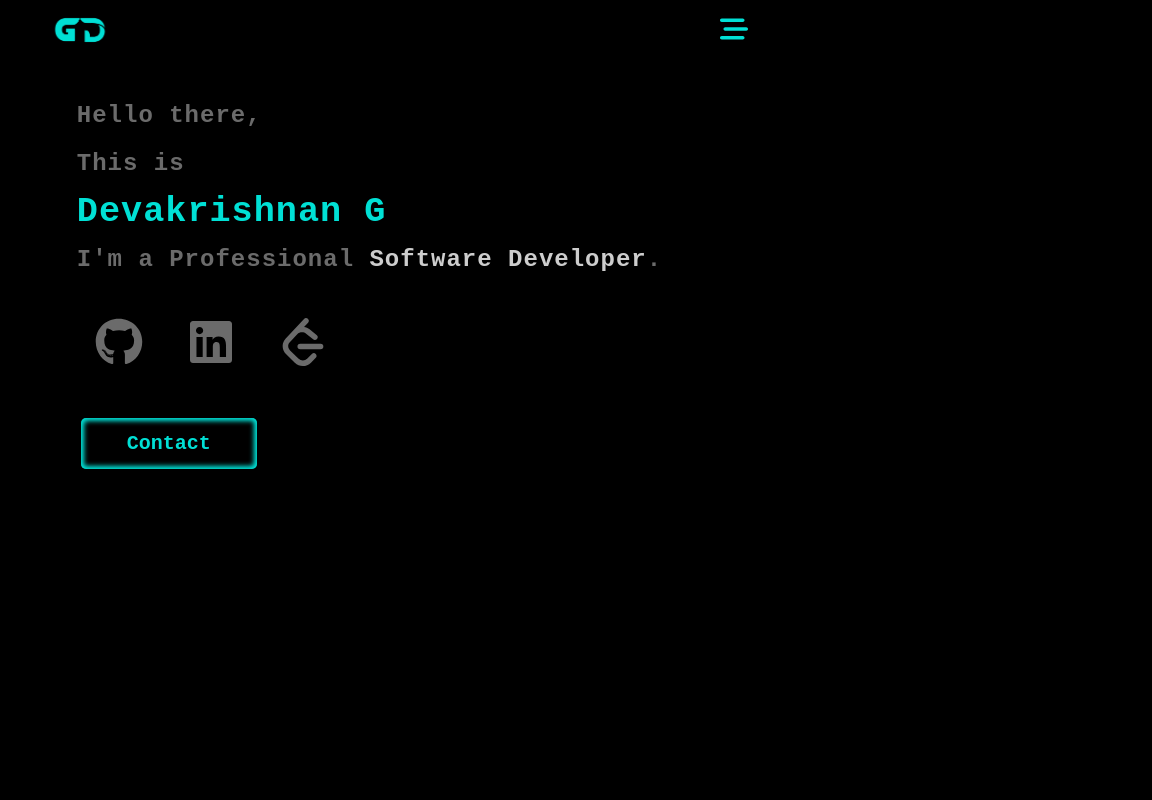
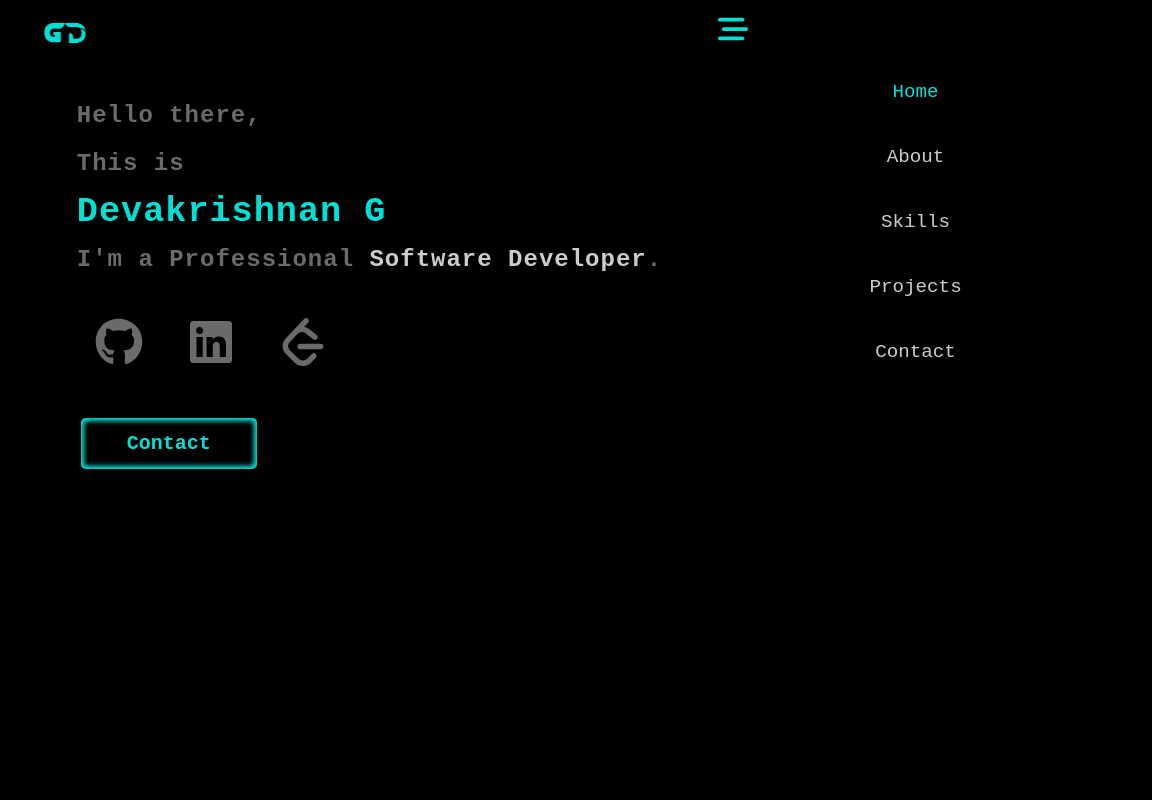
Before and after one commit to gdevakrishnan/gdevakrishnan-portfolio, a React (Vite) app in the folder client/: page / in a window 768 px wide. Shown: the top 800 px of the page, 1152 px wide, since content can reach past the window. Built offline with nearby package versions, Linux system fonts and the light colour scheme.

Commit message:
Production debug

```diff
--- a/client/src/components/Navbar.jsx
+++ b/client/src/components/Navbar.jsx
@@ -11,19 +11,17 @@ function Navbar() {
 
   return (
     <Fragment>
-      <nav className='nav'>
-        <input type="checkbox" name="check" id="check" />
-        <h1 className="logo">
-          <img src={logo} alt="gd" className="img" />
-        </h1>
-
-        <label htmlFor="check" onClick={() => setMenuBtn(!menuBtn)}>
-          <h1 className="fa">
+      <header>
+        <nav>
+          <input type="checkbox" id="check" onClick={() => setMenuBtn(!menuBtn)} />
+          <label htmlFor='check' class="checkbtn">
             {
               (menuBtn) ? <FaBarsStaggered /> : <GrClose />
             }
-          </h1>
           </label>
+
+          <img src={logo} alt="gd" className="logo" />
+
           <ul>
             <li>
               <Link
@@ -67,6 +65,7 @@ function Navbar() {
             </li>
           </ul>
         </nav>
+      </header>
     </Fragment>
   )
 }
--- a/client/src/index.css
+++ b/client/src/index.css
@@ -28,6 +28,12 @@ body {
   min-height: 100vh;
 }
 
+@media screen and (max-width: 600px) {
+  .page {
+    min-height: 50vh;
+  }
+}
+
 .title {
   text-transform: capitalize;
   color: var(--main);
@@ -45,169 +51,94 @@ body {
 }
 
 /* Navbar */
-.nav {
+nav {
   height: 60px;
   width: 100%;
   background-color: var(--color1);
-  display: flex;
-  justify-content: space-around;
-  padding: 0px 20px;
-  z-index: 999;
 }
 
-.nav .logo {
-  display: flex;
-  justify-content: center;
-  align-items: center;
+.logo {
+  height: 50px;
+  width: auto;
+  float: left;
+  margin: 8px 0px 0px 40px;
 }
 
-.nav .logo .img {
-  height: 60px;
-  width: auto;
+nav ul {
+  float: right;
+  margin: 18px 30px 0px 0px;
 }
 
-.nav ul {
-  display: flex;
-  justify-content: center;
-  line-height: 40px;
+nav ul li {
+  display: inline-block;
 }
 
-.nav ul li {
-  margin: 0px 10px;
-  padding: 0px 10px;
-  height: 90%;
-  line-height: 50px;
-  transition: all 0.2s ease;
+nav ul li a {
+  font-size: 1.1rem;
+  margin-right: 12px;
+  padding: 10px;
+  color: var(--text);
 }
 
-.nav ul li.active,
-.nav ul li:hover {
-  border-bottom: 4px solid var(--main);
+nav ul li a:hover {
+  border-bottom: 2px solid var(--main);
 }
 
-.nav ul {
-  display: flex;
-  justify-content: center;
-  align-items: center;
-}
-
-.nav ul li a {
-  font-size: 1.2rem;
-  font-weight: 700;
-  letter-spacing: 1px;
-  color: var(--text);
+.checkbtn {
+  color: var(--main);
+  font-size: 30px;
+  float: right;
+  margin: 14px 20px 0px 20px;
+  cursor: pointer;
+  display: none;
 }
 
 #check {
   display: none;
 }
 
-.nav .fa {
-  position: absolute;
-  right: 20px;
-  top: 15px;
-  color: var(--main);
-  font-size: 28px;
-  cursor: pointer;
-  display: none;
-}
-
-@media screen and (max-width: 800px) {
-  .nav {
-    flex-direction: column;
+@media screen and (max-width:972px) {
+  nav ul {
+    position: fixed;
+    height: auto;
+    width: 40%;
+    margin: 0px 0px;
+    top: 60px;
+    right: -40%;
+    text-align: center;
+    background-color: var(--color1);
+    transition: all 0.6s ease-out;
+    z-index: 1000;
   }
 
-  .nav ul {
-    z-index: 1000;
-    background-color: var(--color1);
-    flex-direction: column;
-    position: absolute;
-    text-align: center;
-    top: 60px;
-    right: -100%;
-    height: auto;
-    width: 40%;
-    transition: all 1s ease-in;
-    opacity: 0.98;
-    border-radius: 8px;
-    box-shadow: inset 2px 2px 10px 1px var(--color2), inset -2px -2px 50px 1px var(--color2);
-
+  nav ul li {
+    display: block;
+    line-height: 4rem;
   }
 
-  .nav .fa {
-    display: block;
+  nav ul li a {
+    font-size: 1.2rem;
+  }
+
+  nav ul li a:hover {
+    color: var(--main);
+    background-color: transparent;
+    border: none;
+  }
+
+  .checkbtn {
+    display: inline-block;
   }
 
   #check:checked~ul {
-    right: 10px;
-  }
-
-  .nav ul li {
-    line-height: 60px;
-  }
-
-  .nav ul li.active,
-  .nav ul li:hover {
-    border-bottom: none;
-  }
-
-  .nav ul li a {
-    color: var(--text);
-    font-size: 20px;
-    letter-spacing: 0.8px;
-    font-weight: 800;
-  }
-
-  .nav ul li:hover a {
-    color: var(--main);
-  }
-
-  .nav .logo {
-    position: absolute;
-    left: 50px;
+    right: 0px;
   }
 }
 
-@media screen and (max-width: 600px) {
-  .nav ul {
-    width: 50%;
-  }
-}
-
-
-/* desktop styles */
-@media only screen and (min-width: 768px) {
-  .menu-container {
-    width: 100%;
-  }
-
-  .menu-container a {
-    color: #cdcdcd;
-  }
-
-  .menu-container input {
-    display: none;
-  }
-
-  /* Burger menu */
-  .menu-container span {
-    display: none;
-  }
-
-  .menu {
-    position: relative;
-    width: 100%;
-    display: flex;
-    justify-content: flex-end;
-  }
-
-  .menu ul {
-    display: flex;
-    padding: 0;
-  }
-
-  .menu li {
-    padding: 0 20px;
+@media screen and (max-width: 500px) {
+  nav ul {
+    width: 70%;
+    right: -70%;
   }
 }
 
@@ -404,6 +335,28 @@ body {
   }
 }
 
+@media screen and (max-width: 500px) {
+  .home_page .left h1 {
+    font-size: 1.3rem;
+  }
+
+  .home_page .left h1 .Name {
+    font-size: 1.4rem;
+  }
+
+  .home_page .left h1 .job_role {
+    font-size: 1.4rem;
+  }
+
+  .home_page .left .btn a {
+    font-size: 16px;
+  }
+
+  .home_page .left .list li a {
+    font-size: 2.5rem;
+  }
+}
+
 /* About Page */
 .about_page {
   display: flex;
@@ -590,7 +543,7 @@ body {
   box-shadow: rgba(0, 0, 0, 0.17) 0px -23px 25px 0px inset, rgba(0, 0, 0, 0.15) 0px -36px 30px 0px inset, rgba(0, 0, 0, 0.1) 0px -79px 40px 0px inset, rgba(0, 0, 0, 0.06) 0px 2px 1px, rgba(0, 0, 0, 0.09) 0px 4px 2px, rgba(0, 0, 0, 0.09) 0px 8px 4px, rgba(0, 0, 0, 0.09) 0px 16px 8px, rgba(0, 0, 0, 0.09) 0px 32px 16px;
   border-radius: 6px;
   border: 4px solid var(--text);
-  min-height: 54vh;
+  min-height: 40vh;
   display: flex;
   flex-direction: column;
   justify-content: space-between;
```
Also changed, not shown: client/src/App.jsx (line endings or trailing spaces). Lines whose indentation alone changed are shown as unchanged.
